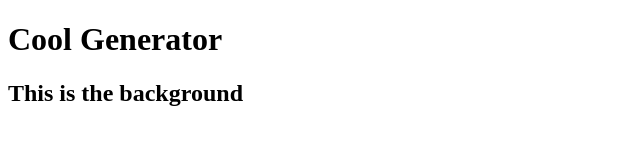
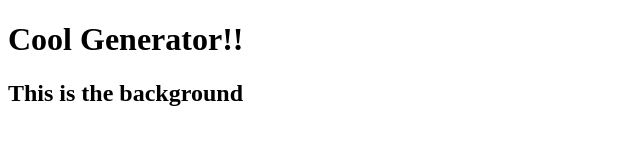
Before and after one commit to vitohuangdev/background-generator, a plain HTML site: page index.html in a window 1280 px wide. Shown: the full height of the page, 0-640 px from the left. Drawn offline with Linux system fonts and the light colour scheme.

Commit message:
adding exclamation

```diff
--- a/index.html
+++ b/index.html
@@ -6,7 +6,7 @@
     <title>Background Generators!</title>
   </head>
   <body>
-    <h1>Cool Generator</h1>
+    <h1>Cool Generator!!</h1>
     <h2>This is the background</h2>
   </body>
 </html>
```
